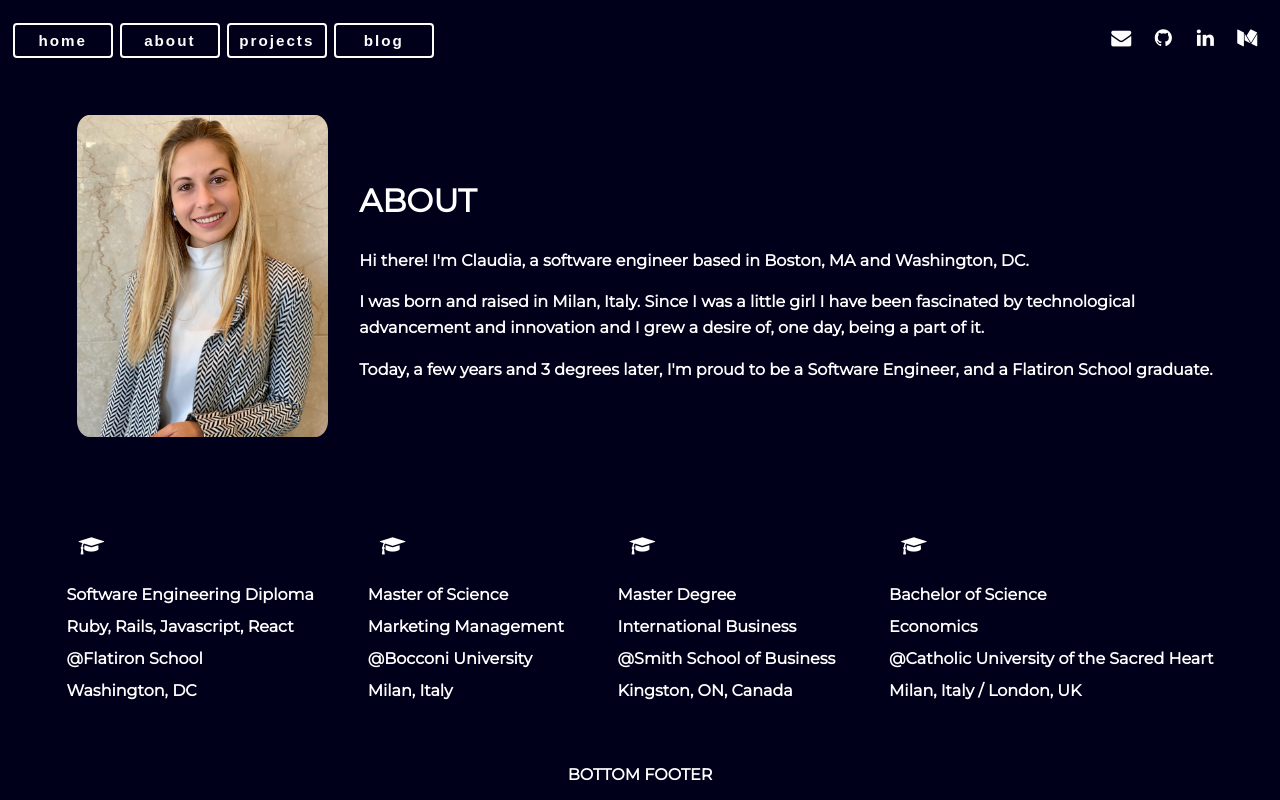
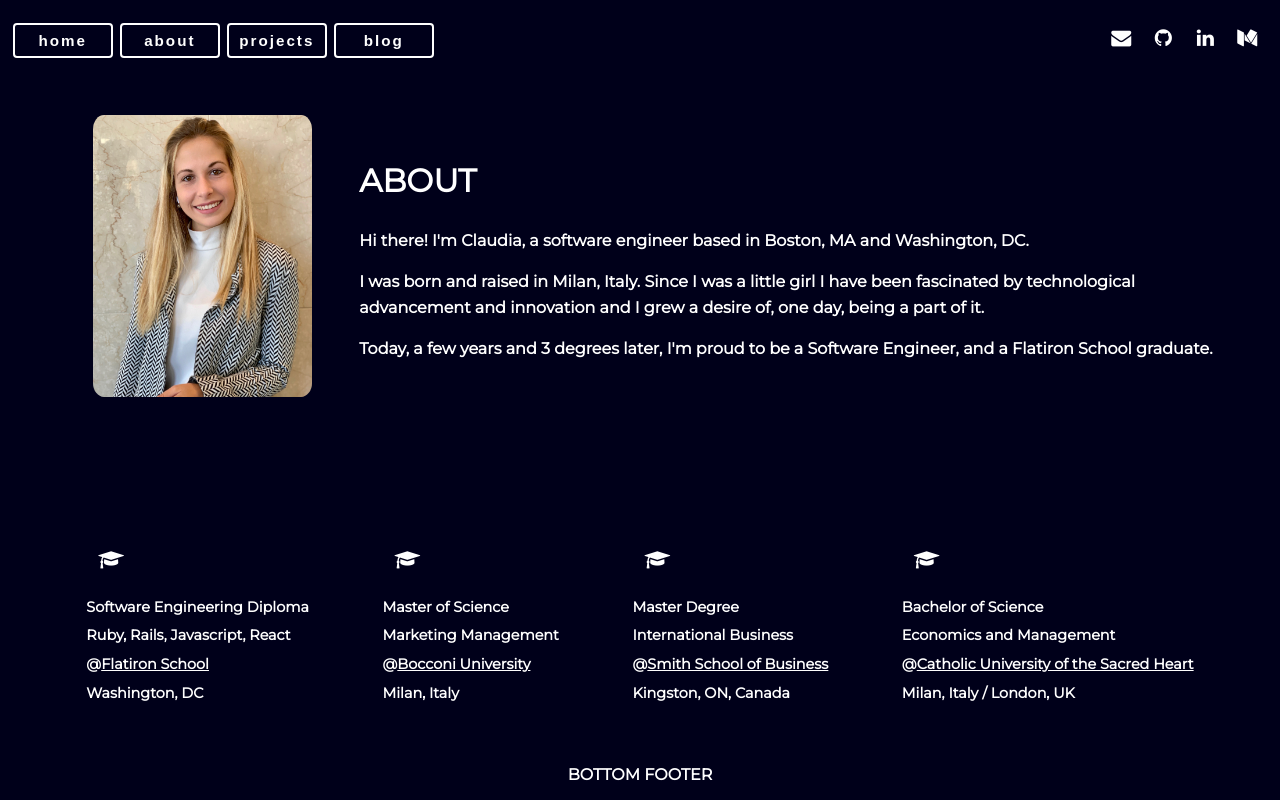
Before and after one commit to ClaFiore/ClaFiore.github.io, a React (Create React App) app: page / in a window 1280 px wide. Both pictures are taken after a click on the button "about". Built offline with nearby package versions, Linux system fonts and the light colour scheme.

Commit message:
added schools links

```diff
--- a/src/comps/About.js
+++ b/src/comps/About.js
@@ -27,28 +27,28 @@ const About = (props) => {
                     <i class="fa fa-graduation-cap" aria-hidden="true"></i>
                     <p className='facts'>Software Engineering Diploma</p>
                     <p className='facts'>Ruby, Rails, Javascript, React</p>
-                    <p className='facts'>@Flatiron School</p>
+                    <p className='facts'>@<a target="_blank" rel="noopener noreferrer" href='https://flatironschool.com/' className='school'>Flatiron School</a></p>
                     <p className='facts'>Washington, DC</p>
                 </div>
                 <div className='degree'>
                     <i class="fa fa-graduation-cap" aria-hidden="true"></i>
                     <p className='facts'>Master of Science</p>
                     <p className='facts'>Marketing Management</p>
-                    <p className='facts'>@Bocconi University</p>
+                    <p className='facts'>@<a target="_blank" rel="noopener noreferrer" href='https://www.unibocconi.eu/wps/wcm/connect/bocconi/sitopubblico_en/navigation+tree/home' className='school'>Bocconi University</a></p>
                     <p className='facts'>Milan, Italy</p>
                 </div>
                 <div className='degree'>
                     <i class="fa fa-graduation-cap" aria-hidden="true"></i>
                     <p className='facts'>Master Degree</p>
                     <p className='facts'>International Business</p>
-                    <p className='facts'>@Smith School of Business</p>
+                    <p className='facts'>@<a target="_blank" rel="noopener noreferrer" href='https://smith.queensu.ca/index.php' className='school'>Smith School of Business</a></p>
                     <p className='facts'>Kingston, ON, Canada</p>
                 </div>
                 <div className='degree'>
                     <i class="fa fa-graduation-cap" aria-hidden="true"></i>
                     <p className='facts'>Bachelor of Science</p>
-                    <p className='facts'>Economics</p>
-                    <p className='facts'>@Catholic University of the Sacred Heart</p>
+                    <p className='facts'>Economics and Management</p>
+                    <p className='facts'>@<a target="_blank" rel="noopener noreferrer" href='https://international.unicatt.it/' className='school'>Catholic University of the Sacred Heart</a></p>
                     <p className='facts'>Milan, Italy / London, UK</p>
                 </div>
             </div>
--- a/src/comps/about.css
+++ b/src/comps/about.css
@@ -28,8 +28,8 @@
   }
 
   #claImg{
-      max-width:80%;
-      max-height:80%;
+      max-width:70%;
+      max-height:70%;
       vertical-align: middle;
       border-radius: 5%;
   }
@@ -40,6 +40,11 @@
       flex-wrap: wrap;
       justify-content: space-evenly;
       /* border: 1px white solid; */
+  }
+
+  .school{
+      color: white;
+      text-decoration: underline;
   }
 
 
@@ -57,10 +62,11 @@
 
     .facts{
         line-height: 1;
+        font-size: 90%;
     }
 
 
-@media only screen and (max-width: 600px) {
+@media only screen and (max-width: 768px) {
     #innerAbout{
         top: 10%;
         flex-direction: column;
```
